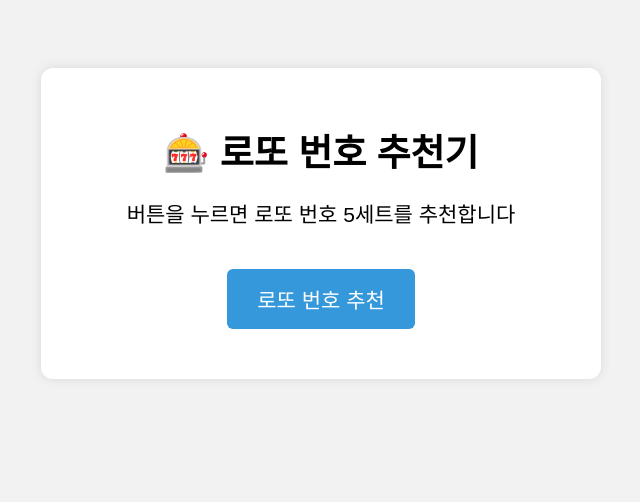
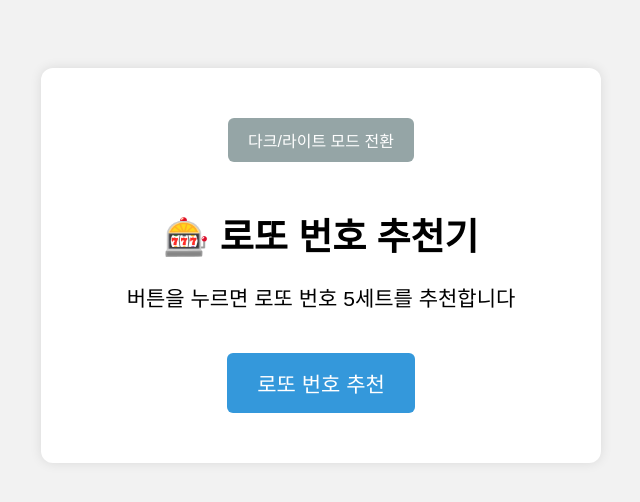
Before and after one commit to aa39363574-stack/poduct-builder-lecture, a plain HTML site: page index.html in a window 1280 px wide. Shown: the whole page, without its empty margins (319-959 px from the left). Drawn offline with Linux system fonts and the light colour scheme.

Commit message:
feat: add dark/light mode toggle

```diff
--- a/index.html
+++ b/index.html
@@ -10,6 +10,12 @@
             text-align: center;
             padding-top: 60px;
             font-size: 21px;
+            transition: background-color 0.3s, color 0.3s;
+        }
+
+        body.dark-mode {
+            background-color: #2c3e50;
+            color: #ecf0f1;
         }
 
         .container {
@@ -19,6 +25,11 @@
             padding: 30px;
             border-radius: 12px;
             box-shadow: 0 0 12px rgba(0,0,0,0.1);
+            transition: background-color 0.3s, color 0.3s;
+        }
+
+        body.dark-mode .container {
+            background: #34495e;
         }
 
         h1 {
@@ -39,6 +50,21 @@
 
         button:hover {
             background-color: #2980b9;
+        }
+
+        .theme-toggle {
+            margin-bottom: 20px;
+            padding: 10px 20px;
+            font-size: 16px;
+            background-color: #95a5a6;
+            color: white;
+            border: none;
+            border-radius: 6px;
+            cursor: pointer;
+        }
+
+        body.dark-mode .theme-toggle {
+            background-color: #7f8c8d;
         }
 
         .set {
@@ -70,6 +96,7 @@
 <body>
 
 <div class="container">
+    <button class="theme-toggle" onclick="toggleTheme()">다크/라이트 모드 전환</button>
     <h1>🎰 로또 번호 추천기</h1>
     <p>버튼을 누르면 로또 번호 5세트를 추천합니다</p>
     <button onclick="generateAll()">로또 번호 추천</button>
@@ -78,7 +105,9 @@
 </div>
 
 <script>
-    function generateLottoSet() {
+    function toggleTheme() {
+        document.body.classList.toggle('dark-mode');
+    }
         let numbers = [];
 
         while (numbers.length < 6) {
```
